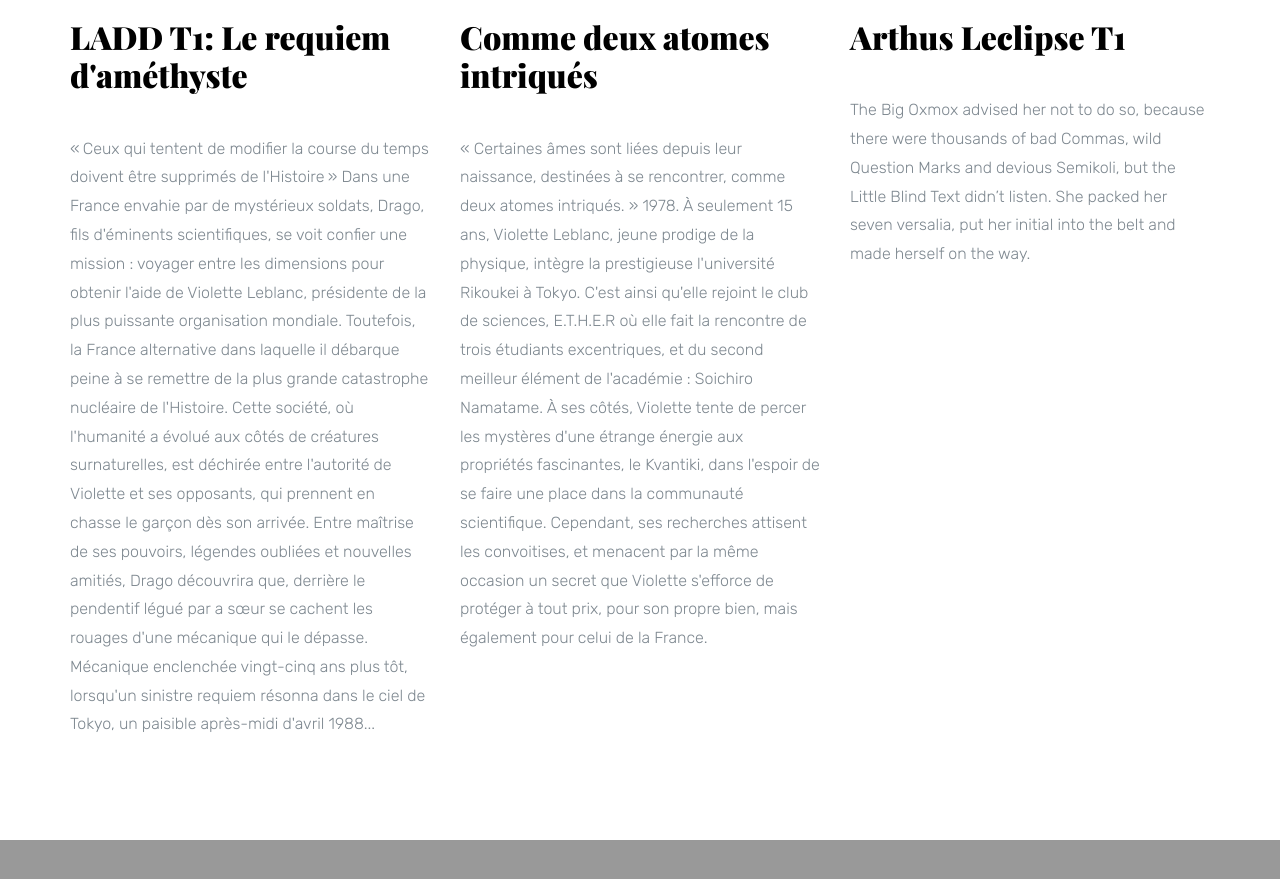
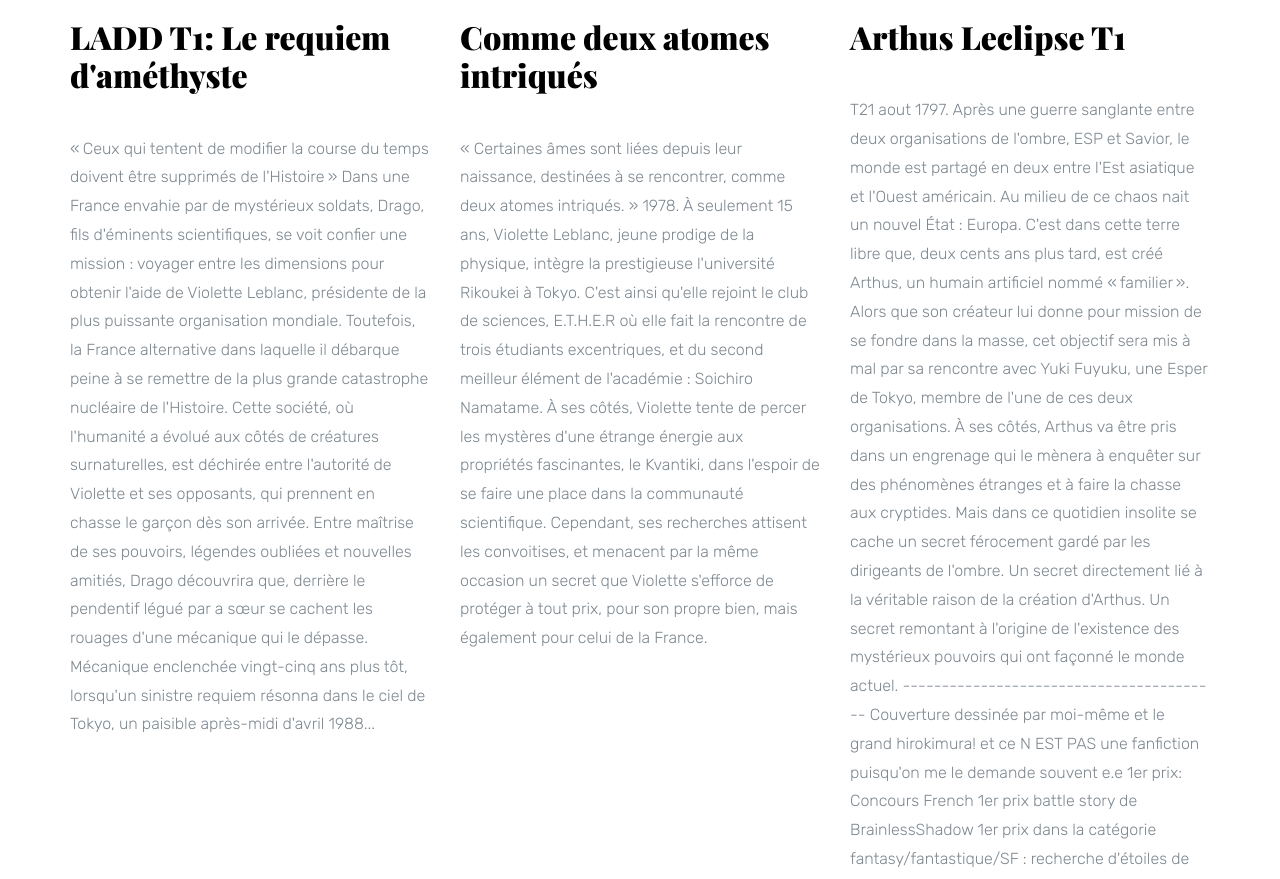
Before and after one commit to Nighthyst/l-academie-rikoukei, a website: page index.html in a window 1280 px wide. Shown: the part 1911-2790 px from the top of the page. Drawn offline with nearby package versions, Linux system fonts and the light colour scheme; files whose address does not match are found by name.

Commit message:
résumé

```diff
--- a/index.html
+++ b/index.html
@@ -129,7 +129,16 @@
           <div class="col-md-4">
             <p><img src="img/esper.png" alt="Free Bootstrap Template by uicookies.com" class="img-responsive"></p>
             <h3 class="mt0 mb40"><a href="#" class="hover-reverse">Arthus Leclipse T1</a></h3>
-            <p>The Big Oxmox advised her not to do so, because there were thousands of bad Commas, wild Question Marks and devious Semikoli, but the Little Blind Text didn’t listen. She packed her seven versalia, put her initial into the belt and made herself on the way.</p>
+            <p>T21 aout 1797. Après une guerre sanglante entre deux organisations de l'ombre, ESP et Savior, le monde est partagé en deux entre l'Est asiatique et l'Ouest américain. Au milieu de ce chaos nait un nouvel État : Europa. C'est dans cette terre libre que, deux cents ans plus tard, est créé Arthus, un humain artificiel nommé « familier ».
+              Alors que son créateur lui donne pour mission de se fondre dans la masse, cet objectif sera mis à mal par sa rencontre avec Yuki Fuyuku, une Esper de Tokyo, membre de l'une de ces deux organisations.
+              À ses côtés, Arthus va être pris dans un engrenage qui le mènera à enquêter sur des phénomènes étranges et à faire la chasse aux cryptides. Mais dans ce quotidien insolite se cache un secret férocement gardé par les dirigeants de l'ombre. Un secret directement lié à la véritable raison de la création d'Arthus. Un secret remontant à l'origine de l'existence des mystérieux pouvoirs qui ont façonné le monde actuel.
+              -----------------------------------------
+              Couverture dessinée par moi-même et le grand hirokimura!
+              et ce N EST PAS une fanfiction puisqu'on me le demande souvent e.e
+
+              1er prix: Concours French
+              1er prix battle story de BrainlessShadow
+              1er prix dans la catégorie fantasy/fantastique/SF : recherche d'étoiles de Casimodor</p>
           </div>
         </div>
       </div>
```
Also changed, not shown: 1 other file.
